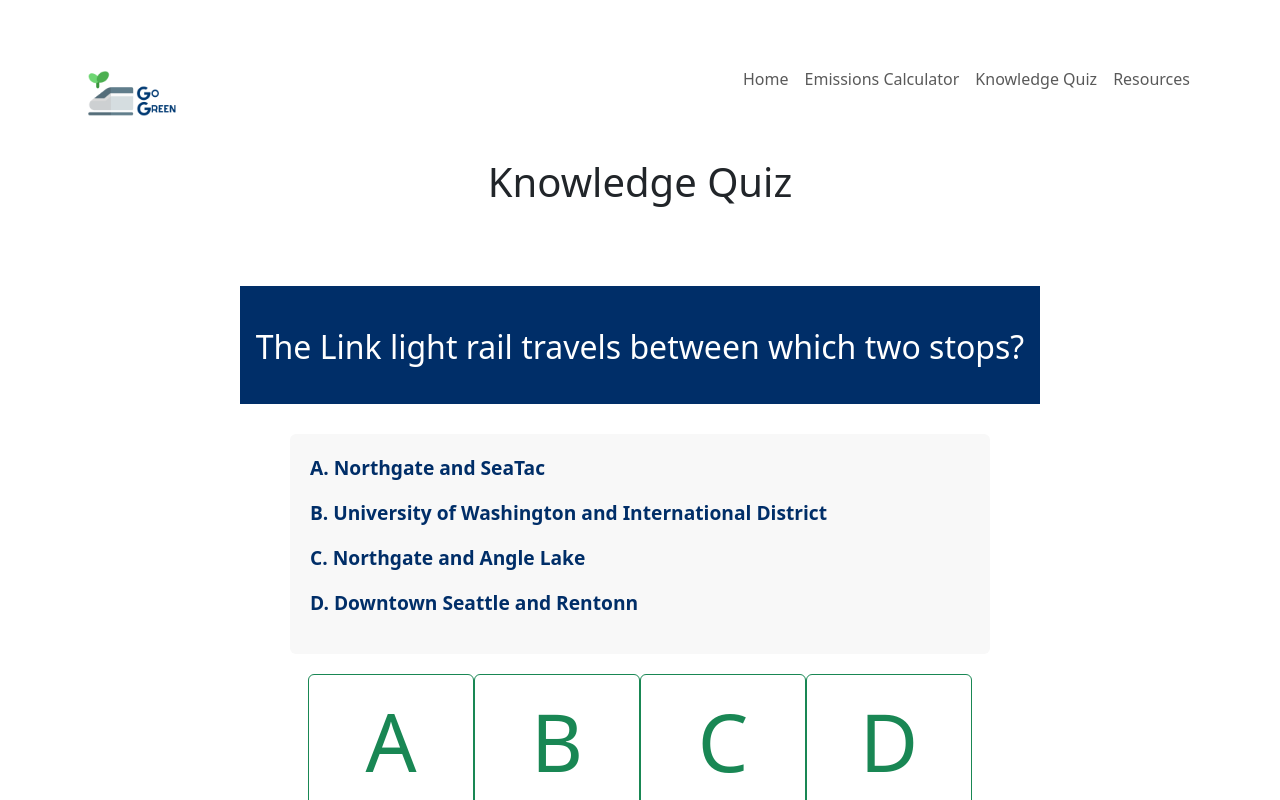
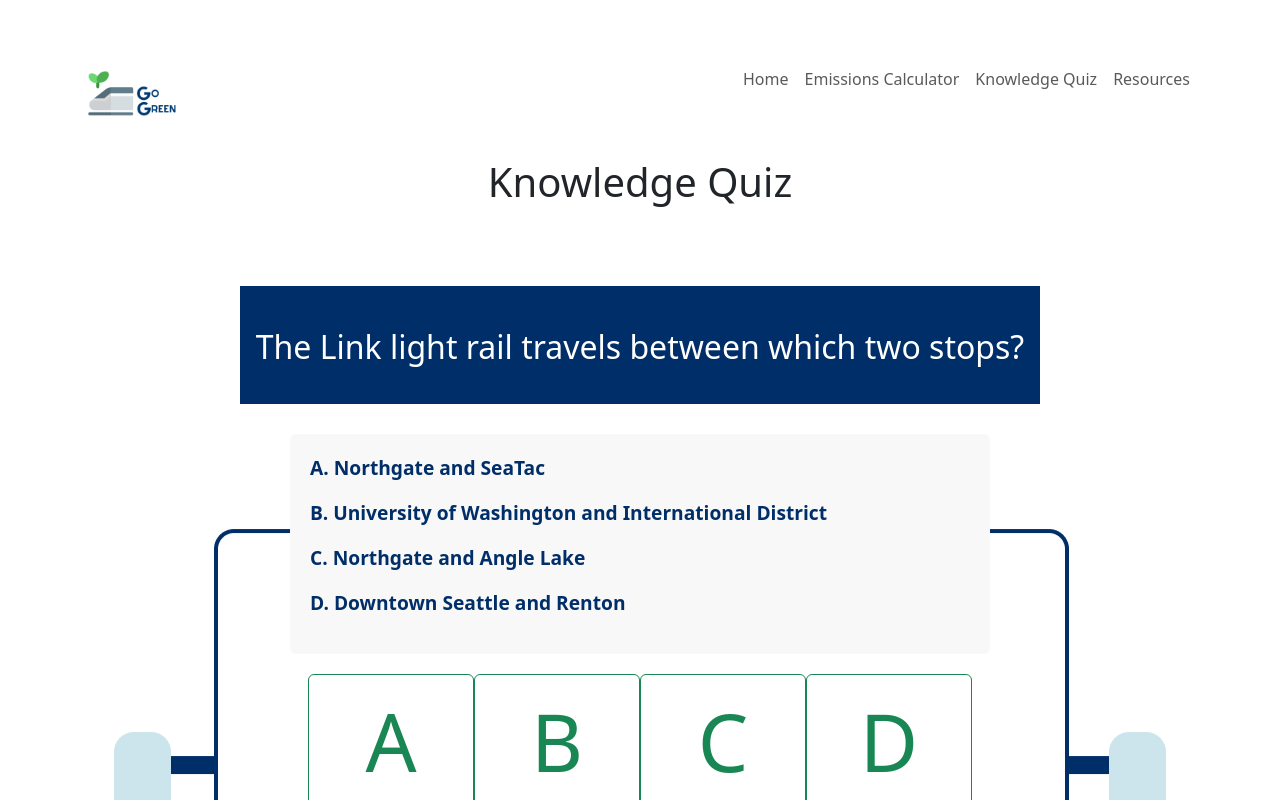
Before and after one commit to UW-INFO442-AU23/Team-SCAMS, a React (Create React App) app: page /knowledge_quiz in a window 1280 px wide. Shown: the top 800 px of the page. Built offline with nearby package versions, Linux system fonts and the light colour scheme.

Commit message:
added bus

```diff
--- a/src/components/Quiz.js
+++ b/src/components/Quiz.js
@@ -18,7 +18,6 @@ function QuizResult(props) {
     //         resultArray.push(ans);
     //     }
     // });
-
 
     return (
         <div>
@@ -87,7 +86,7 @@ function QuizResult(props) {
 
 function QuizQuestion(props) {
 
-    const {quizData, index} = props
+    const { quizData, index } = props
 
     return (
         <div>
@@ -102,7 +101,7 @@ function QuizQuestion(props) {
 
                 <p>{quizData.c}</p>
 
-                <p>{quizData.d}n</p>
+                <p>{quizData.d}</p>
             </div>
             <div className="button_center">
                 <input type="radio" className="btn-check" name={quizData.id} id={quizData.id + 'a'} autoComplete="off" />
@@ -121,10 +120,6 @@ function QuizQuestion(props) {
     )
 }
 
-
-
-
-
 function QuizWindow(props) {
 
 }
@@ -137,11 +132,12 @@ function QuizAnswers(props) {
 export default function Quiz(props) {
     <Route path="/Quiz" element={<Quiz />} />
 
-    const {data} = props
+    const { data } = props
     console.log(data)
 
     const questionArray = data.map((question, index) => {
-    return <QuizQuestion quizData={question} key={index}/>})
+        return <QuizQuestion quizData={question} key={index} />
+    })
 
 
     // const objKeys = Object.keys(data);
@@ -156,7 +152,9 @@ export default function Quiz(props) {
     return (
         <main>
             <h1 className="text-center">Knowledge Quiz</h1>
+            <div className='quiz_background'>
             {questionArray}
+            </div>
             <div className="button_center">
                 <button type="button" className="btn btn-primary my-5">Submit</button>
             </div>
--- a/src/index.css
+++ b/src/index.css
@@ -106,7 +106,7 @@ img {
 /* QUIZ PAGE STYLING */
 @media (min-width: 1063px) {
     .quiz_background {
-        background-image: url("../../public/bus outline.png");
+        background-image: url("../public/bus outline.png");
         background-repeat: no-repeat;
         background-position: top -100px center;
         padding-bottom: 200px;
@@ -137,7 +137,7 @@ img {
 /* QUIZ RESULTS PAGE STYLING */
 @media (min-width: 1063px) {
     .quiz-results-background {
-        background-image: url("../../public/short bus outline.png");
+        background-image: url("../public/short bus outline.png");
         background-repeat: no-repeat;
         background-position: top -100px center;
     }
```
Also changed, not shown: public/bus-outline.svg (deleted), public/busoutline.svg (deleted).
